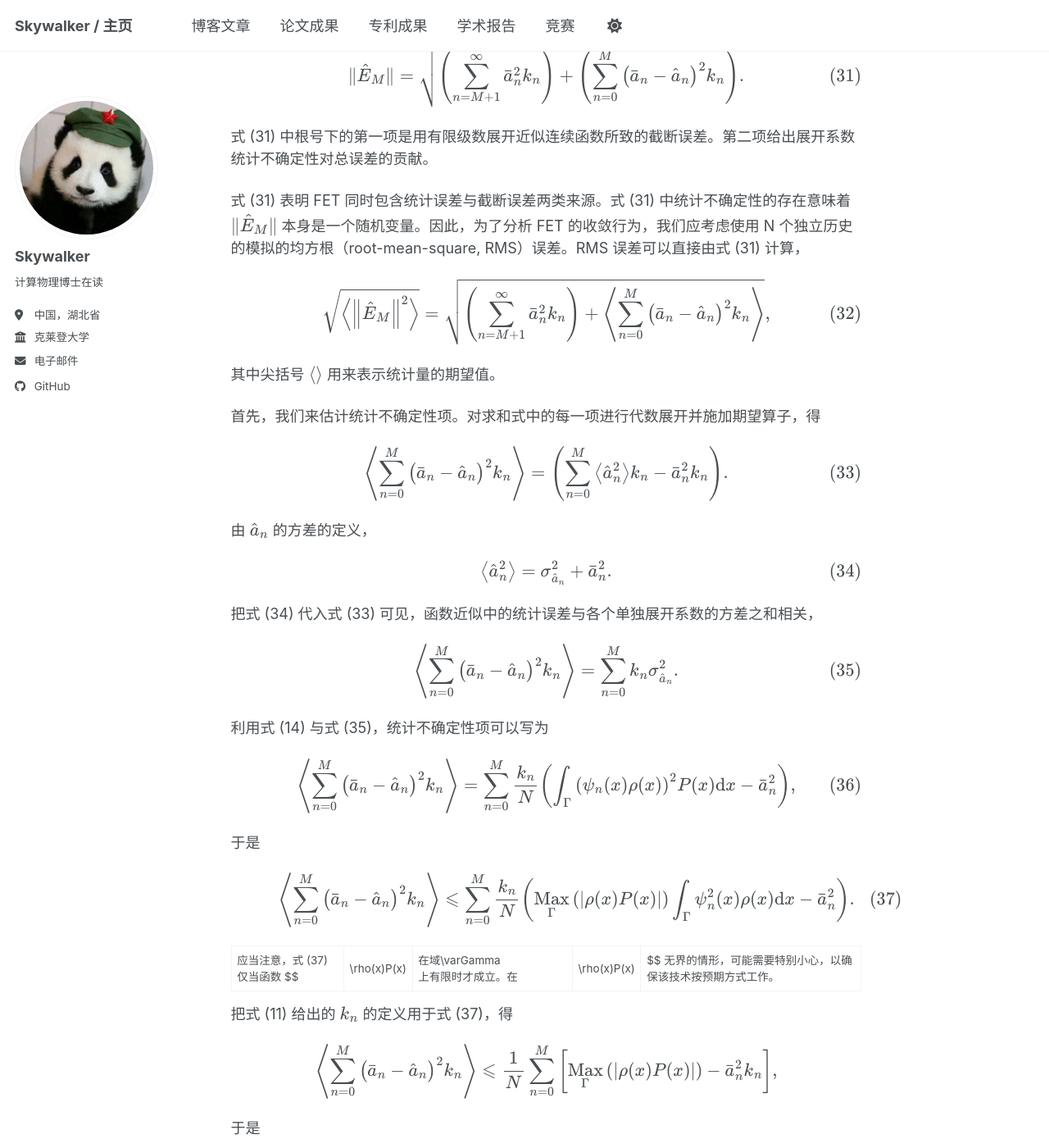
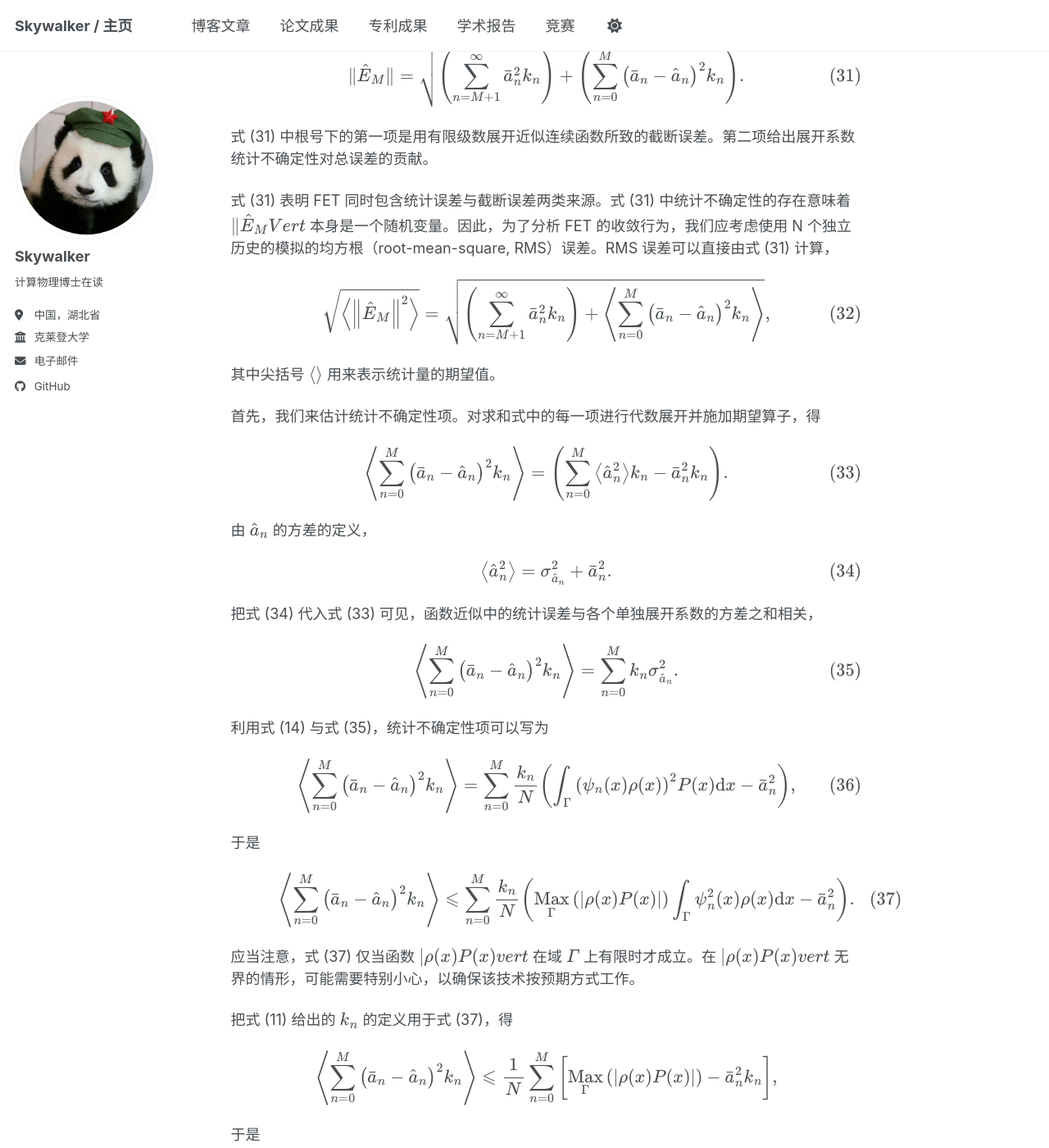
Before and after one commit to cn-skywalker/cn-skywalker.github.io, a Jekyll site: the page built from _posts/2026-08-22-FET收敛特性论文精读翻译.md, in a window 1280 px wide and 1400 px high, scrolled down 9841 px. Shown: the whole window at 82% size. Built offline with Jekyll 4.4.1, drawn with Linux system fonts in a browser that asks for light colours; a script bundle is joined from its source files by our own code; library files that are not in the unit come from our copies; some of the changed text lies outside the part shown.

Commit message:
博客:更新FET翻译帖行内公式竖线触发表格解析修复

```diff
--- a/_posts/2026-08-22-FET收敛特性论文精读翻译.md
+++ b/_posts/2026-08-22-FET收敛特性论文精读翻译.md
@@ -339,7 +339,8 @@
 
 式 (31) 中根号下的第一项是用有限级数展开近似连续函数所致的截断误差。第二项给出展开系数统计不确定性对总误差的贡献。
 
-式 (31) 表明 FET 同时包含统计误差与截断误差两类来源。式 (31) 中统计不确定性的存在意味着 $$\|\hat{E}_{M}\|$$ 本身是一个随机变量。因此，为了分析 FET 的收敛行为，我们应考虑使用 N 个独立历史的模拟的均方根（root-mean-square, RMS）误差。RMS 误差可以直接由式 (31) 计算，
+式 (31) 表明 FET 同时包含统计误差与截断误差两类来源。式 (31) 中统计不确定性的存在意味着 $$\lVert\hat{E}_{M}
+Vert$$ 本身是一个随机变量。因此，为了分析 FET 的收敛行为，我们应考虑使用 N 个独立历史的模拟的均方根（root-mean-square, RMS）误差。RMS 误差可以直接由式 (31) 计算，
 
 $$
 \sqrt{\left\langle \left\|\hat{E}_{M}\right\|^{2} \right\rangle} = \sqrt{\left(\sum_{n=M+1}^{\infty} \bar{a}_{n}^{2} k_{n}\right) + \left\langle \sum_{n=0}^{M} \left(\bar{a}_{n} - \hat{a}_{n}\right)^{2} k_{n} \right\rangle},
@@ -385,7 +386,9 @@
 \tag{37}
 $$
 
-应当注意，式 (37) 仅当函数 $$|\rho(x)P(x)|$$ 在域 $$\varGamma$$ 上有限时才成立。在 $$|\rho(x)P(x)|$$ 无界的情形，可能需要特别小心，以确保该技术按预期方式工作。
+应当注意，式 (37) 仅当函数 $$\lvert \rho(x)P(x)
+vert$$ 在域 $$\varGamma$$ 上有限时才成立。在 $$\lvert \rho(x)P(x)
+vert$$ 无界的情形，可能需要特别小心，以确保该技术按预期方式工作。
 
 把式 (11) 给出的 $$k_{n}$$ 的定义用于式 (37)，得
 
@@ -546,7 +549,8 @@
 \tag{52}
 $$
 
-此前式 (27) 已经确立，真实展开系数 $$|\bar{a}_{n}|$$ 将以 $$\mathrm{O}[1/n^{2.5}]$$ 阶收敛。因此，对大的 n，真实展开系数 $$\bar{a}_{n}$$ 将非常接近于零，统计误差将主导随机估计展开系数的收敛速率。把近似 $$\bar{a}_{n}=0$$（对大 n）代入式 (52)，得
+此前式 (27) 已经确立，真实展开系数 $$\lvert \bar{a}_{n}
+vert$$ 将以 $$\mathrm{O}[1/n^{2.5}]$$ 阶收敛。因此，对大的 n，真实展开系数 $$\bar{a}_{n}$$ 将非常接近于零，统计误差将主导随机估计展开系数的收敛速率。把近似 $$\bar{a}_{n}=0$$（对大 n）代入式 (52)，得
 
 $$
 \langle |\hat{a}_{n}| \rangle \leqslant \mathrm{O}\left[\sqrt{\frac{1}{2n+1}}\right]
@@ -717,7 +721,9 @@
 \tag{69}
 $$
 
-式 (69) 用 $$\varepsilon_{b}$$，即 $$P_{M,b}^{\mathrm{hist}}$$ 估计的统计不确定性，给出残差误差的 2-范数。根据中心极限定理，该随机变量服从均值为零、方差为 $$\sigma_{M}^{2}$$ 的正态分布。与 FET 分析一样，式 (69) 中统计不确定性的存在意味着 $$\|\hat{E}_{M}^{\mathrm{hist}}\|$$ 是一个随机变量。为继续推导，我们考虑 $$\|\hat{E}_{M}^{\mathrm{hist}}\|$$ 的 RMS 期望值，
+式 (69) 用 $$\varepsilon_{b}$$，即 $$P_{M,b}^{\mathrm{hist}}$$ 估计的统计不确定性，给出残差误差的 2-范数。根据中心极限定理，该随机变量服从均值为零、方差为 $$\sigma_{M}^{2}$$ 的正态分布。与 FET 分析一样，式 (69) 中统计不确定性的存在意味着 $$\lVert\hat{E}_{M}^{\mathrm{hist}}
+Vert$$ 是一个随机变量。为继续推导，我们考虑 $$\lVert\hat{E}_{M}^{\mathrm{hist}}
+Vert$$ 的 RMS 期望值，
 
 $$
 \sqrt{\left\langle \left\|\hat{E}_{M}^{\mathrm{hist}}\right\|^{2} \right\rangle} = \sqrt{\sum_{b=1}^{M} \left\langle \varepsilon_{b}^{2} \right\rangle \Delta x + \frac{P^{\prime}\left(x_{b+1/2}\right)^{2} \Delta x^{3}}{3} + \mathrm{O}\left[\Delta x^{5}\right]}.
```
